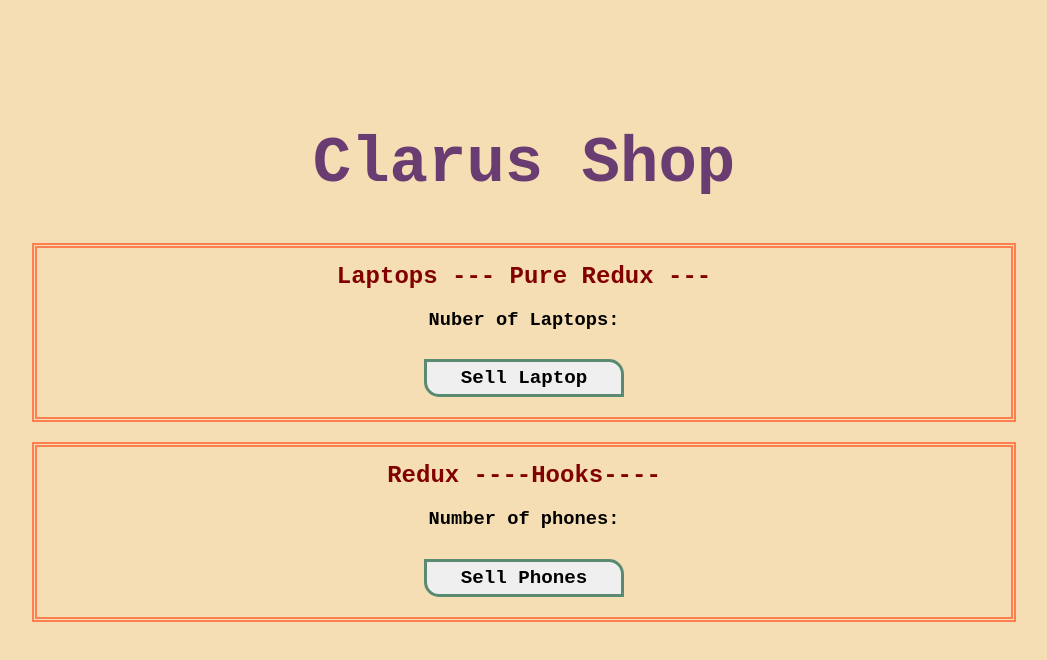
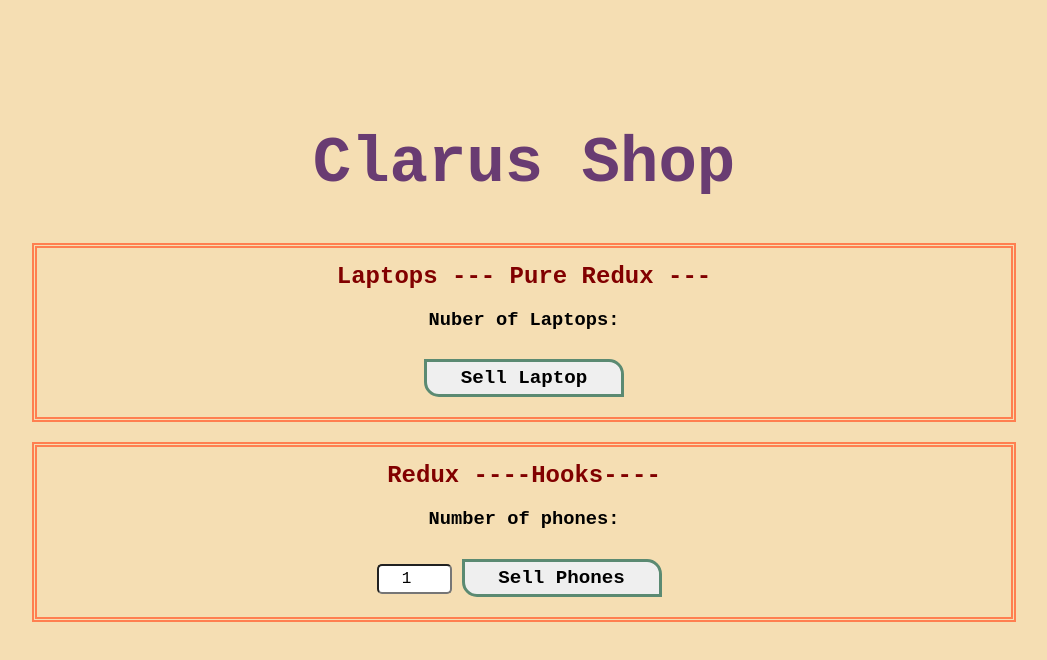
Before and after one commit to veyseltosun/react-shopping-app-redux, a React (Create React App) app: page / in a window 1280 px wide. Shown: the top 660 px of the page, without its empty margins (116-1163 px from the left). Built offline with nearby package versions, Linux system fonts and the light colour scheme.

Commit message:
input tag .

```diff
--- a/src/components/Phone.jsx
+++ b/src/components/Phone.jsx
@@ -1,8 +1,9 @@
-import React from 'react'
+import React, {useState} from 'react'
 import {useSelector, useDispatch,} from "react-redux";
 import {sellPhone} from "../redux/actions/actions"
 
 function Phone() {
+  const [number, setNumber] = useState(1);
     const numberOfPhones = useSelector((state) => state.phone.numberOfPhones)
     const dispatch = useDispatch()
     console.log(numberOfPhones)
@@ -10,6 +11,7 @@ function Phone() {
     <div className='container'>
         <h2>Redux ----Hooks----</h2>
         <h3>Number of phones: {numberOfPhones}</h3>
+        <input type="number" value={number} onChange={(e)=>setNumber(e.target.value)} />
         <button onClick={()=>dispatch(sellPhone())}>Sell Phones</button>
     </div>
   )
```
